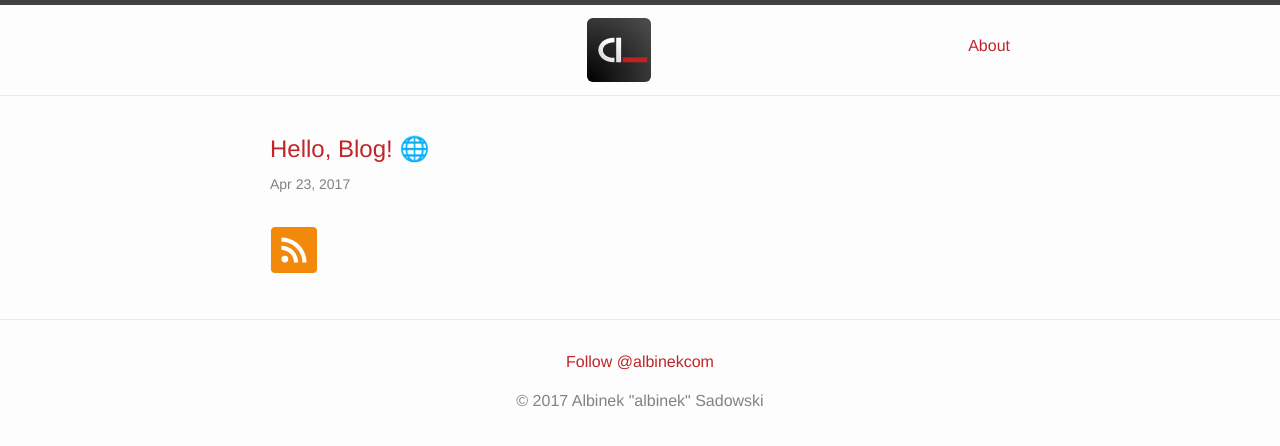
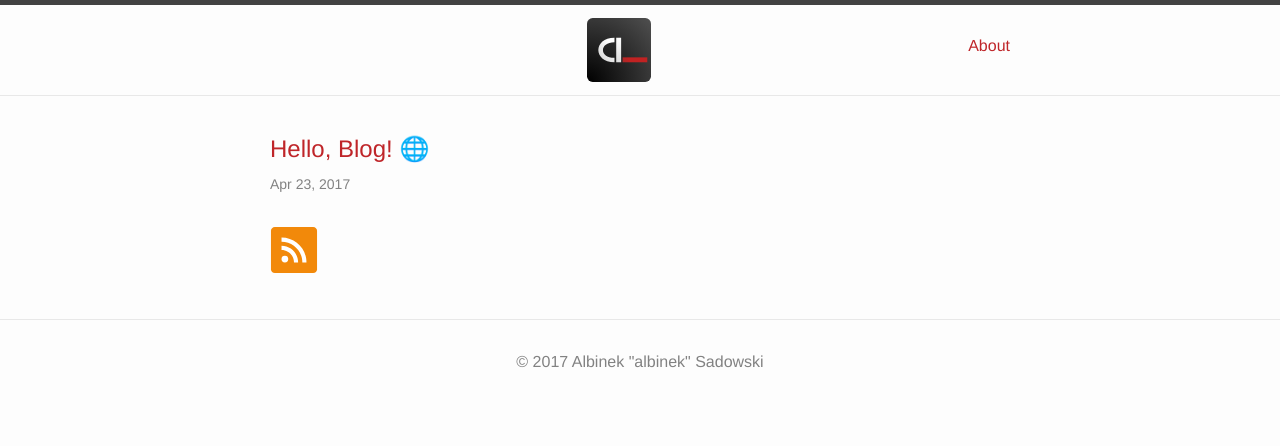
Before and after one commit to albinekcom/albinekcom.github.io, a Jekyll site: the page built from index.md, in a window 1280 px wide. Shown: the top 446 px of the page. Built offline with Jekyll 4.4.1, drawn with Linux system fonts in a browser that asks for light colours; comment, search, counter and statistics services are not loaded.

Commit message:
Remove twitter button in footer

```diff
--- a/_includes/footer.html
+++ b/_includes/footer.html
@@ -1,7 +1,6 @@
 <footer class="site-footer">
 
   <div class="wrapper">
-    <p><a href="https://twitter.com/albinekcom" class="twitter-follow-button" data-show-count="false">Follow @albinekcom</a><script async src="//platform.twitter.com/widgets.js" charset="utf-8"></script></p>
     <p>© {{ site.year }} {{ site.author.name }}</p>
   </div>
 
```
